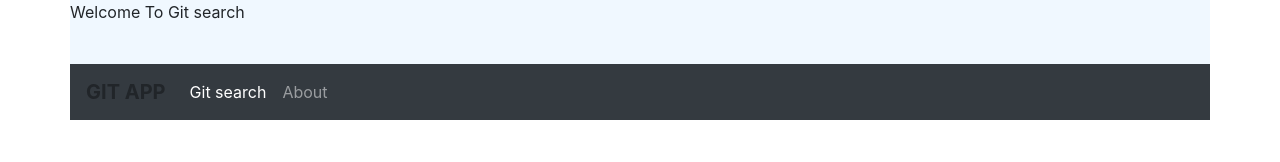
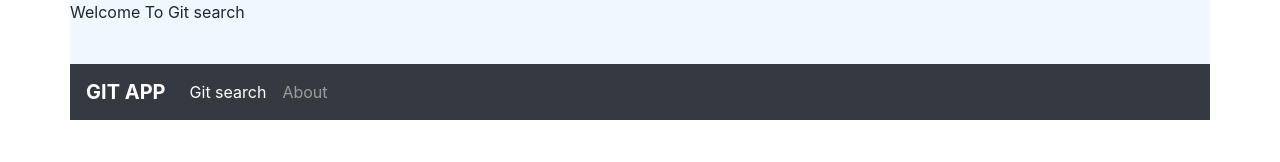
Before and after one commit to Gladys-nimo/Git-app, an Angular app: page / in a window 1280 px wide. Shown: the top 162 px of the page. Built offline with nearby package versions, Linux system fonts and the light colour scheme.

Commit message:
added some router link

```diff
--- a/src/app/navbar/navbar.component.html
+++ b/src/app/navbar/navbar.component.html
@@ -1,13 +1,13 @@
 
 <nav class="navbar navbar-expand-lg navbar-dark bg-dark">
-    <a class="navbar-brand"><b>GIT APP</b></a>
+    <a class="navbar-brand" routerLink="git"><b>GIT APP</b></a>
     <button class="navbar-toggler" type="button" data-toggle="collapse" data-target="#navbarNavAltMarkup" aria-controls="navbarNavAltMarkup" aria-expanded="false" aria-label="Toggle navigation">
       <span class="navbar-toggler-icon"></span>
     </button>
     <div class="collapse navbar-collapse" id="navbarNavAltMarkup">
       <div class="navbar-nav">
-        <a class="nav-item nav-link active">Git search<span class="sr-only">(current)</span></a>
-        <a class="nav-item nav-link">About</a>
+        <a class="nav-item nav-link active" routerLink="git" routerLinkActive='active'>Git search<span class="sr-only">(current)</span></a>
+        <a class="nav-item nav-link" routerLink="/about" routerLinkActive='active'>About</a>
       </div>
     </div>
     </nav>
```
